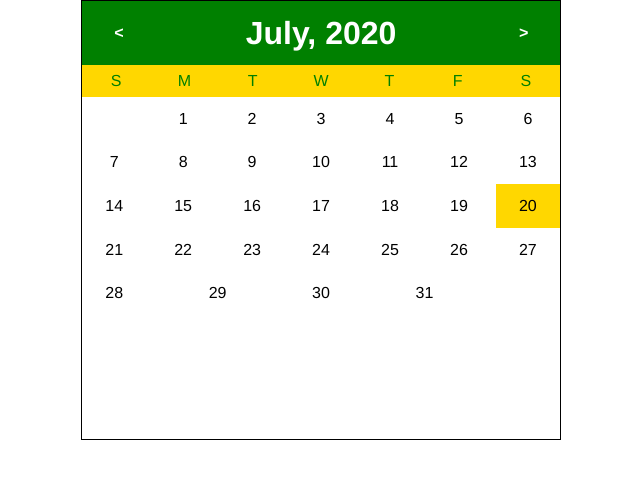
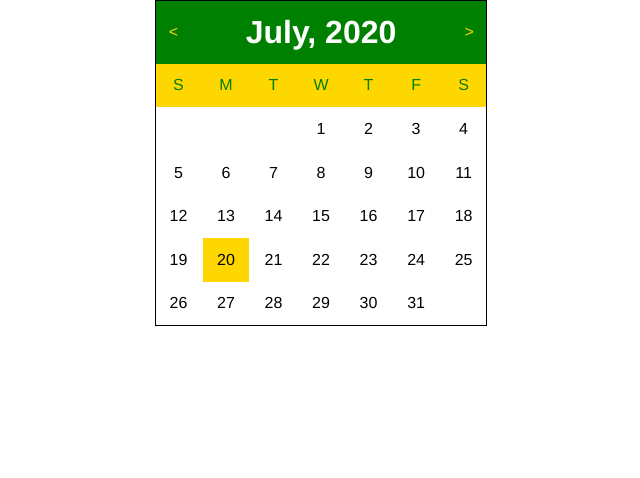
Before and after one commit to ryansherring/calendar-challenge, a plain HTML site: page index.html in a window 1280 px wide. Shown: the whole page, without its empty margins (319-959 px from the left). Drawn offline with Linux system fonts and the light colour scheme.

Commit message:
fixes render

```diff
--- a/app.js
+++ b/app.js
@@ -1,91 +1,76 @@
-const date = new Date();
+var date = new Date();
+////////////////////////////////////////////////////////////////CALENDAR HANDLER//////////////////////////////////////////////////////////////
+const loadCalendar = () => {
+  // missing this line was causing the error I described in the error
+  date.setDate(1);
 
-const renderCalendar = () => {
-  const firstDayIndex = date.getDay();
-  const lastDayIndex = new Date(
-    date.getFullYear(),
-    date.getMonth() + 1,
-    0
-  ).getDay();
-  const lastDay = new Date(
-    date.getFullYear(),
-    date.getMonth() + 1,
-    0
-  ).getDate();
-  const monthDays = document.querySelector(".days");
-  const prevLastDay = new Date(
-    date.getFullYear(),
-    date.getMonth(),
-    0
-  ).getDate();
-  const nextDays = 7 - lastDayIndex - 1;
-  const months = [
-    "January",
-    "Frbruary",
-    "March",
-    "April",
-    "May",
-    "June",
-    "July",
-    "August",
-    "Spetember",
-    "October",
-    "November",
-    "December",
-  ];
+  //index of the first WEEKDAY of the month
+  const firstDayThisMonth = date.getDay();
+
+  // index of the WEEKDAY of the last day of the month
+  const lastWeekdayThisMonth = new Date(date.getFullYear(), date.getMonth() + 1, 0).getDay();
+
+  // get number of days in the month
+  const MonthDayCount = new Date(date.getFullYear(), date.getMonth() + 1, 0).getDate();
+
+  // last index of last day for last month
+  const lastDaysLastMonth = new Date(date.getFullYear(), date.getMonth(), 0).getDate();
+
+  // sets the number of days to appear after the end of the month
+  const nextDays = 7 - lastWeekdayThisMonth - 1;
+
+  const months = ["January","Frbruary","March","April","May","June","July","August","September","October","November","December"];
+
+  // sets the header with the month and year as in the example
   document.querySelector(".date h1").innerHTML = `${months[date.getMonth()]}, ${date.getFullYear()}`;
 
+  let days = "";
 
-  let days = "";
-  date.setDate(1);
-  for (let x = firstDayIndex; x > 0; x--) {
-    days += `<div class="prev-date">${prevLastDay - x + 1}</div>`;
+  // this loop handles how many days appear before the first of the month
+  for (let x = firstDayThisMonth; x > 0; x--) {
+    days += `<div class="prev-date">${lastDaysLastMonth - x + 1}</div>`;
   }
 
-  for (let i = 1; i <= lastDay; i++) {
+  // this loop loads a day on the calendar for each dayof the month
+  for (let i = 1; i <= MonthDayCount; i++) {
     if (
-      i === new Date().getDate() &&
-      date.getMonth() === new Date().getMonth()
+      i === new Date().getDate() && date.getMonth() === new Date().getMonth()
     ) {
-      days += `<div class="today">${i}</div>`;
+      days += `<div class="today" onclick="alerting()">${i}</div>`;
     } else {
-      days += `<div class="other-day" onclick="alerting()" id="dayzz">${i}</div>`;
-
+      days += `<div class="other-day" onclick="alerting()">${i}</div>`;
     }
   }
 
+  // this loop handles how many days appear AFTER the calendar to keep the numbers cente
   for (let j = 1; j <= nextDays; j++) {
     days += `<div class="next-date">${j}</div>`;
-    monthDays.innerHTML = days;
+    document.querySelector(".days").innerHTML = days;
   }
 };
-
+//////////////////////////////////////////////////////////////////////////////////////////////////////////////////////////////////////////////////////
+// navigating months on the calendar via the > and < icons
 document.querySelector(".left").addEventListener("click", () => {
   date.setMonth(date.getMonth() - 1);
-  renderCalendar();
+  loadCalendar();
 });
 document.querySelector(".right").addEventListener("click", () => {
   date.setMonth(date.getMonth() + 1);
-  renderCalendar();
+  loadCalendar();
 });
-
 // 90 day modifier ////////////////////////////////////////////////////
+// handle the result of the month. Again, the
 var result = 0
 function clickableModifier() {
-  result = date.getMonth() +1;
+  result = date.getMonth() + 1;
 }
-
 function alerting() {
   const tempResult = date.getMonth() + 1
   if (tempResult >= result + 3 || tempResult <= result - 3) {
-    console.log(result);
-    console.log(tempResult);
-    alert("outside 3 months");
+    alert("No bueno, outside 3 months");
   } else {
-    console.log(result);
-    console.log(tempResult);
-    alert("inside 3 months");
+    alert("Good job, inside 3 months");
   }
 };
-clickableModifier()
-renderCalendar();
+clickableModifier();
+loadCalendar();
--- a/index.html
+++ b/index.html
@@ -8,10 +8,6 @@
     <link
       rel="stylesheet"
       href="https://cdnjs.cloudflare.com/ajax/libs/font-awesome/5.13.0/css/all.min.css"
-    />
-    <link
-      href="https://fonts.googleapis.com/css2?family=Quicksand:wght@300;400;500;600;700&display=swap"
-      rel="stylesheet"
     />
   </head>
   <body>
--- a/style.css
+++ b/style.css
@@ -1,85 +1,45 @@
 *{
     margin: 0;
-    padding: 0;
     box-sizing: border-box;
     font-family: 'Franklin Gothic Medium', 'Arial Narrow', Arial, sans-serif;
 }
-.container{
-    width: 100%;
-    height: 100vh;
+.calendar{
+    margin: auto;
+    width: 26vw;
+    /* 25 vw plus 1vw of padding */
+    border: 1px solid;
+}
+.month, .weekdays, .weekdays div, .days, .days div {
     display: flex;
     justify-content: center;
     align-items: center;
-}
-.calendar{
-    margin: auto;
-    width: 30rem;
-    height: 55vh;
-    border: 1px solid;
+    width: 100%
 }
 .month{
-    display: flex;
-    width: 100%;
-    height: 4rem;
-    align-items: center;
     background-color: green;
     justify-content: space-between;
-    text-align: center;
-    margin: 0;
-    padding: 0 2rem;
+    padding: 1vw;
     color: white;
 }
 .month i{
-    font-size: 1rem;
     cursor: pointer;
-    font-weight: bold;
+    color: gold;
 }
-.left .right{
-    color: gold;
+
+.weekdays div, .days div{
+    padding: 1vw;
+    width: calc(25vw/7);
 }
 .weekdays{
     justify-content: space-between;
-    display: flex;
-    align-items: center;
-    width: 100%;
-    height: 2rem;
     background-color: gold;
     color: green;
 }
-.weekdays div{
-    display: flex;
-    width: calc(44.2rem/7);
-    justify-content: center;
-}
-.day{
-    border-bottom: 1px solid;
-    border-right: 1px solid;
-    text-align: center;
-    padding-top: 5px;
-    font-size: 12px;
-    cursor: pointer;
-    transition: background-color 200ms, color 200ms;
-}
 .days{
     justify-content: space-between;
-    display: flex;
     flex-wrap: wrap;
-    align-items: center;
-    width: 100%;
 }
 .days :hover{
-    background-color: green;
-}
-.days div{
-    width: calc(44.2rem/11);
-    height: 80%;
-    display: flex;
-    justify-content: center;
-    align-items: center;
-    text-align: center;
-    padding: 0.8rem;
-}
-.selected{
     background-color: green;
 }
 .today{
```
